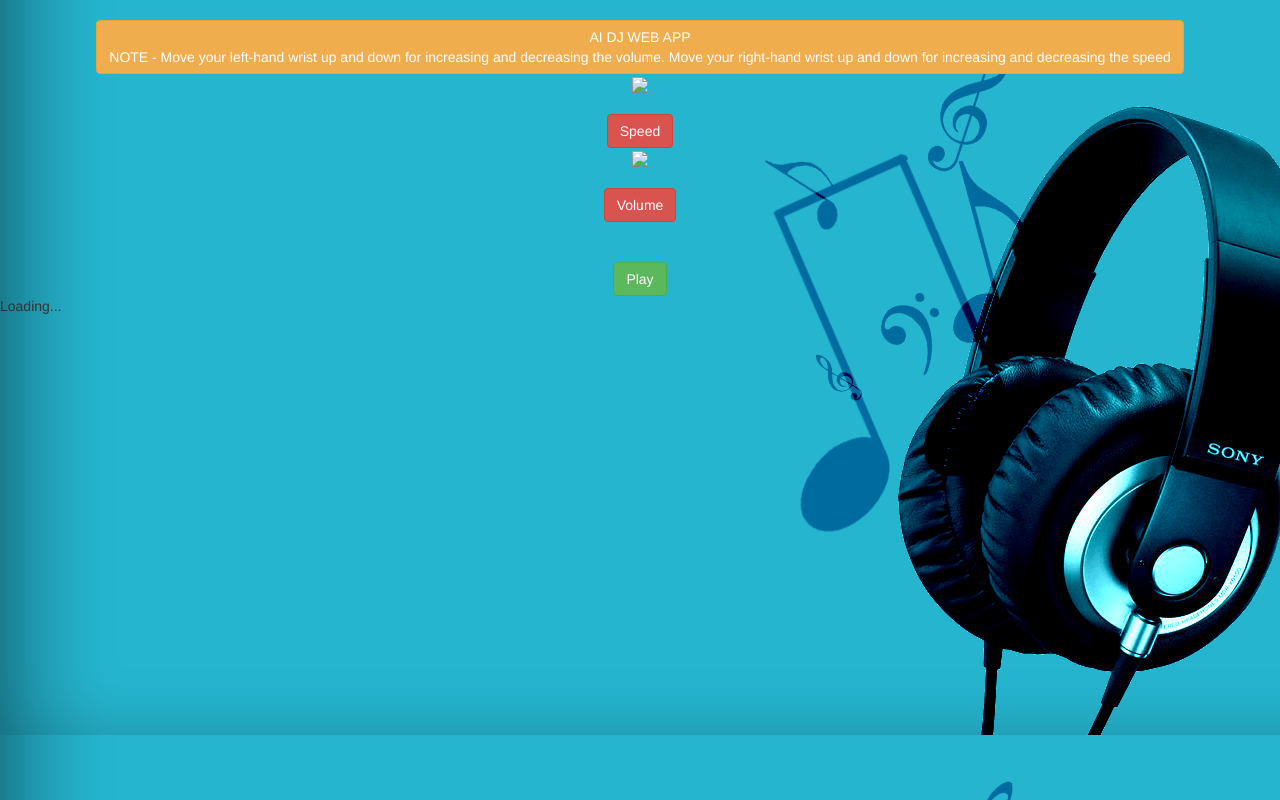
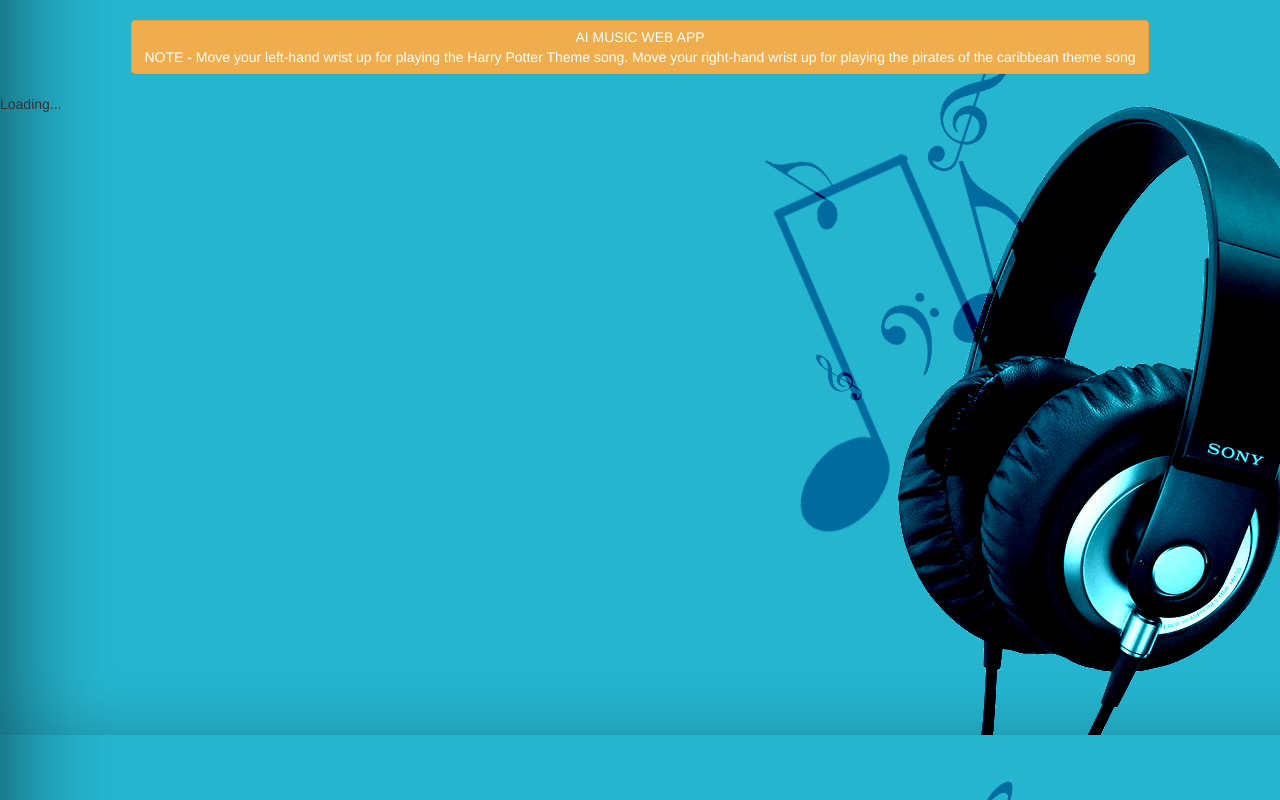
Before and after one commit to Daanish106/AI-Music-Webapp, a plain HTML site: page index.html in a window 1280 px wide. Drawn offline with nearby package versions, Linux system fonts and the light colour scheme; some packages are replaced by stand-ins of ours; a script that the page names is missing.

Commit message:
Add files via upload

```diff
--- a/index.html
+++ b/index.html
@@ -1,7 +1,7 @@
 <!DOCTYPE html>
 <html>
 <head>
-	<title>AI DJ WEB APP</title>
+	<title>AI MUSIC WEB APP</title>
     <meta name="viewport" content="width=device-width, initial-scale=1.0">
     <link rel="stylesheet" href="https://maxcdn.bootstrapcdn.com/bootstrap/3.4.0/css/bootstrap.min.css">
     <script src="https://ajax.googleapis.com/ajax/libs/jquery/3.4.1/jquery.min.js"></script>
@@ -19,24 +19,14 @@
 </head>
 <body background="background.jpg">
 <center>
-  	<h3 class="btn btn-warning heading">AI DJ WEB APP
+  	<h3 class="btn btn-warning heading">AI MUSIC WEB APP
 	    <br>
-	    <span class="note">NOTE - Move your left-hand wrist up and down for increasing and decreasing the volume.
-        Move your right-hand wrist up and down for increasing and decreasing the speed</span>
+	    <span class="note">NOTE - Move your left-hand wrist up for playing the Harry Potter Theme song.
+        Move your right-hand wrist up for playing the pirates of the caribbean theme song</span>
   	</h3>
-    <div class="div_speed">
-       <img src="disk.gif" class="div_speed_img">
-       <br>
-       <h3 class="btn btn-danger" id="speed">Speed</h3>
-    </div>
 
-    <div class="div_volume">
-       <img src="disk.gif"  class="div_volume_img">
-       <br>
-       <h3 class="btn btn-danger" id="volume">Volume</h3>
-    </div>
 	<br><br>
-   <button onclick="play();" class="btn btn-success play_button">Play</button>
+
 </center>
 
 <script src="main.js"></script>
```
